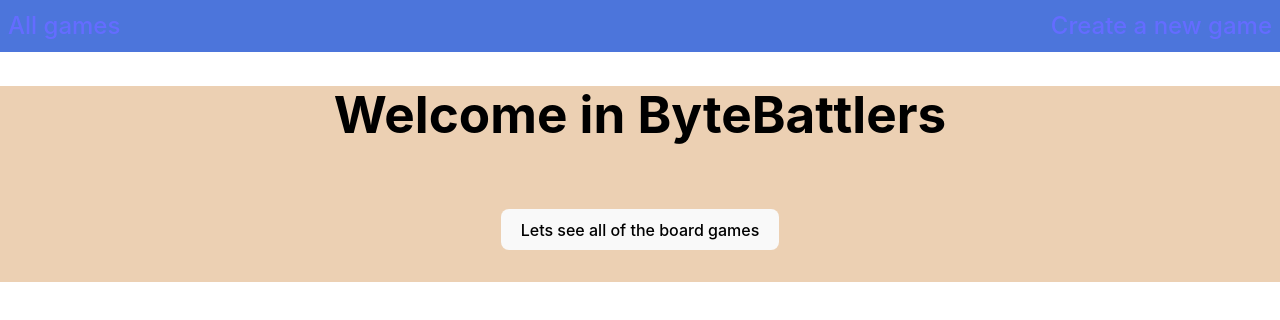
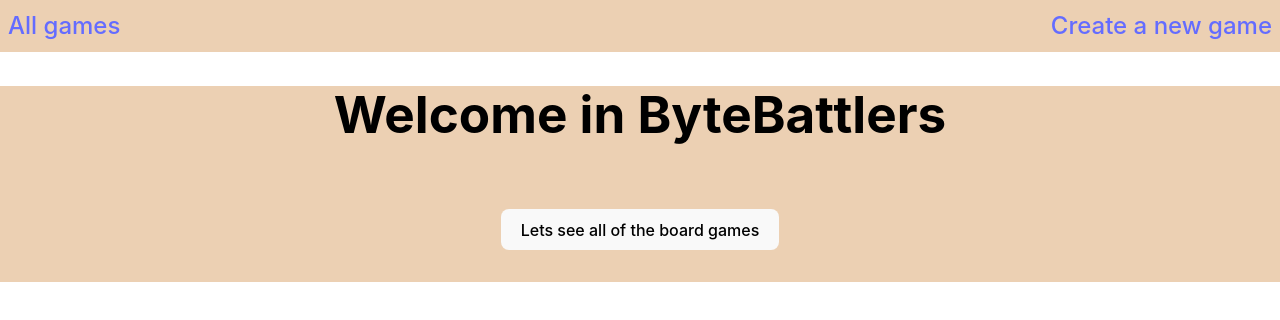
Before and after one commit to CodecoolGlobal/el-proyecte-grande-sprint-1-java-szplkflrn, a React (Vite) app in the folder frontend/: page / in a window 1280 px wide. Shown: the top 320 px of the page. Built offline with nearby package versions, Linux system fonts and the light colour scheme.

Commit message:
feat[Layout.css]: modify background-color

```diff
--- a/frontend/src/Pages/Layout/Layout.css
+++ b/frontend/src/Pages/Layout/Layout.css
@@ -1,11 +1,10 @@
 .Layout nav ul {
   margin: 0;
-  padding: 0;
   list-style-type: none;
   display: flex;
   align-items: center;
   padding: 0.5rem;
-  background-color: rgb(76, 117, 219);
+  background-color: #ebcdaeed;
   color: white;
   font-size: 1.5rem;
   font-weight: bold;
```
